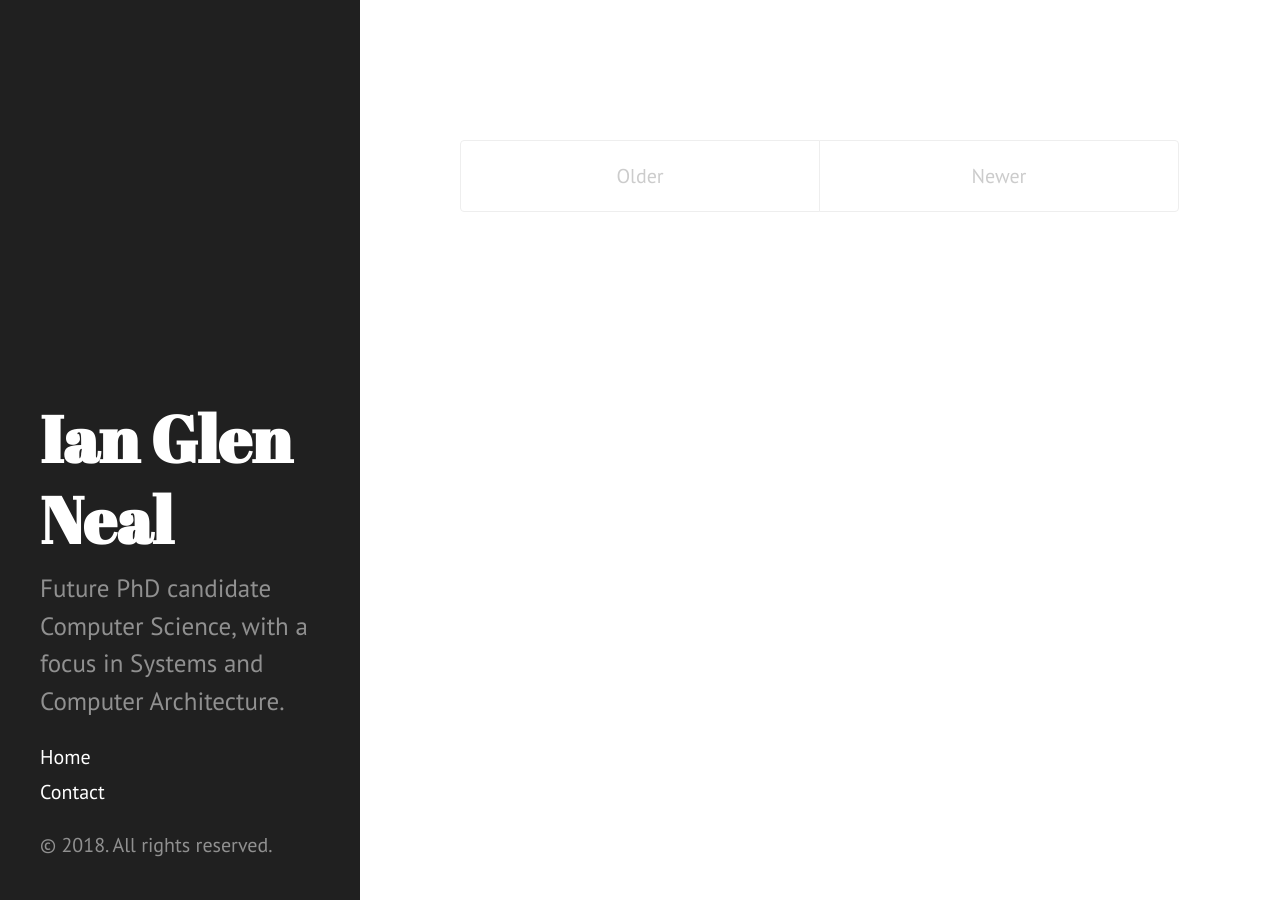
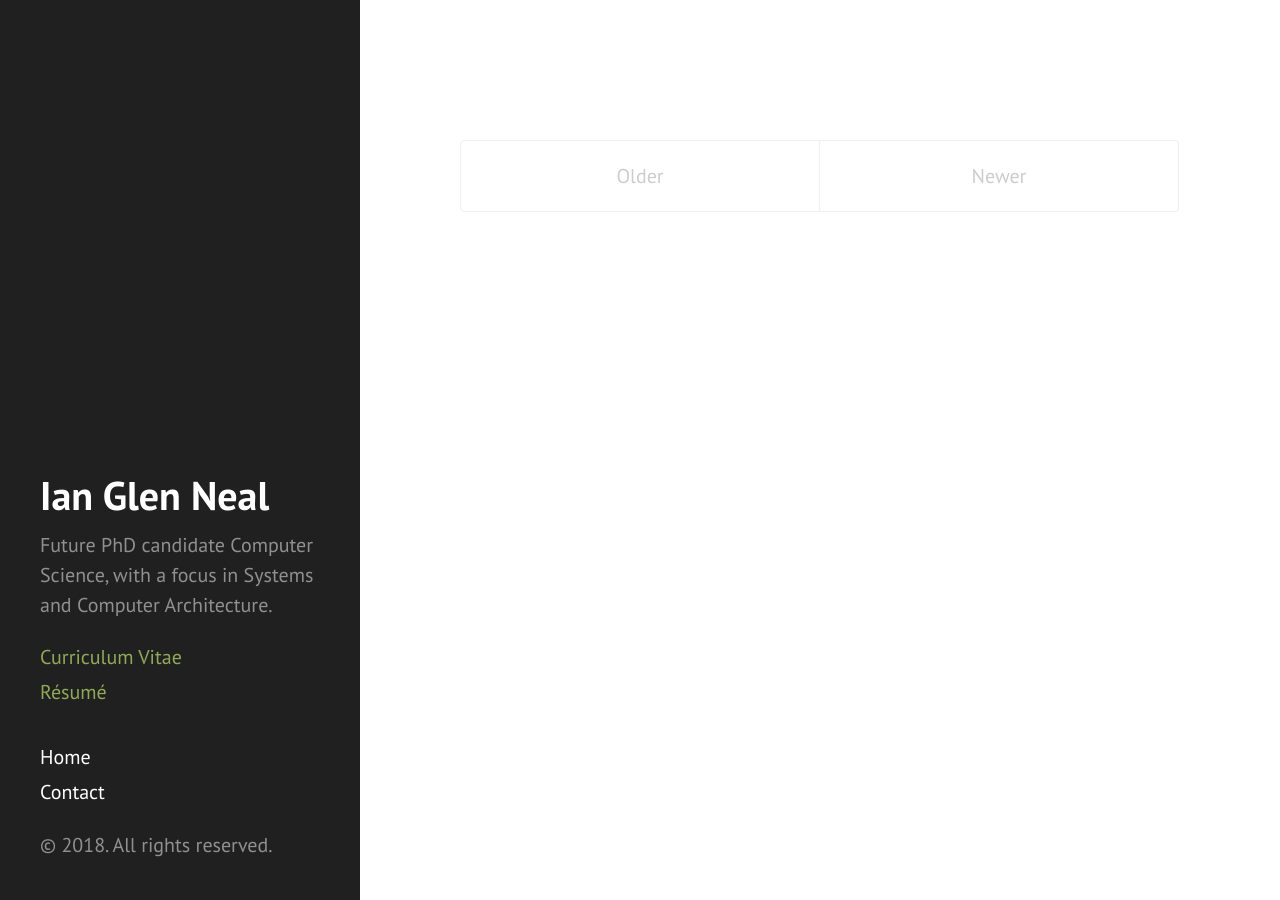
Before and after one commit to iangneal/iangneal.github.io, a Jekyll site: the page built from index.html, in a window 1280 px wide. Built offline with Jekyll 4.4.1, drawn with Linux system fonts in a browser that asks for light colours; nearby versions of some CDN libraries; the list of posts is cut into pages by our own code.

Commit message:
Messing with the sidebar to add document links

```diff
--- a/_config.yml
+++ b/_config.yml
@@ -25,6 +25,7 @@ baseurl: '/'
 twitter_username: iangneal
 github_username: dahca
 linkedin_username: ianglenneal
+stackoverflow_username: 7869944
 google_plus_username:
 facebook_username:
 dribbble_username:
--- a/_includes/sidebar.html
+++ b/_includes/sidebar.html
@@ -6,10 +6,15 @@
           {{ site.title }}
         </a>
       </h1>
-      <p class="lead">{{ site.description }}</p>
+      <!-- <p class="lead">{{ site.description }}</p> -->
+      <p>{{ site.description }}</p>
+
     </div>
 
     <nav class="sidebar-nav">
+      <a class="sidebar-doc-item" href="documents/cv.pdf">Curriculum Vitae</a>
+      <a class="sidebar-doc-item" href="documents/resume.pdf">Résumé</a>
+      </br>
       <a class="sidebar-nav-item{% if page.url == site.baseurl %} active{% endif %}" href="{{ site.baseurl }}">Home</a>
 
       {% comment %}
--- a/public/css/hyde.css
+++ b/public/css/hyde.css
@@ -54,7 +54,7 @@ ul {
 }
 
 ul p {
-  text-indent: 1.0em;
+  text-indent: 1.0rem;
 }
 
 
@@ -91,8 +91,10 @@ ul p {
 .sidebar-about h1 {
   color: #fff;
   margin-top: 0;
+  /* iangneal: Not digging this font.
   font-family: "Abril Fatface", serif;
-  font-size: 3.25rem;
+  */
+  font-size: 2.0rem;
 }
 
 /* Sidebar nav */
@@ -115,10 +117,21 @@ a.sidebar-nav-item:focus {
 .sidebar-nav-item.active::after {
   content: " >";
 }
-
 .sidebar-nav-item.active::before {
   content: "< ";
 }
+
+/* iangneal: Do something different for document links. */
+a.sidebar-doc-item {
+  display: block;
+  line-height: 1.75;
+  color: #90a959;
+}
+a.sidebar-doc-item:hover,
+a.sidebar-doc-item:focus {
+  text-decoration: underline;
+}
+
 
 /* Sticky sidebar
  *
```
Also changed, not shown: contact.html (+9 -0 lines), 1 other file.
